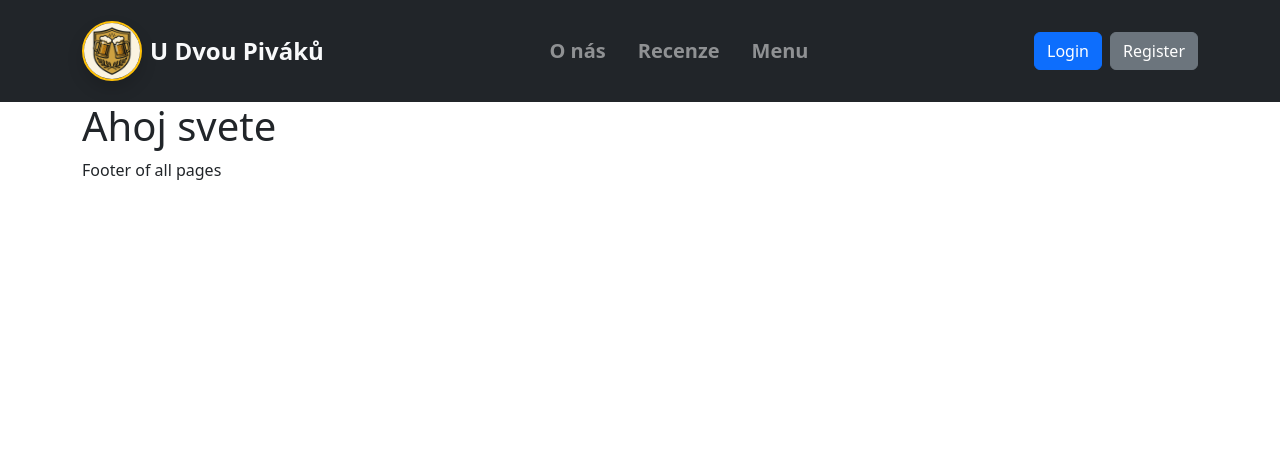
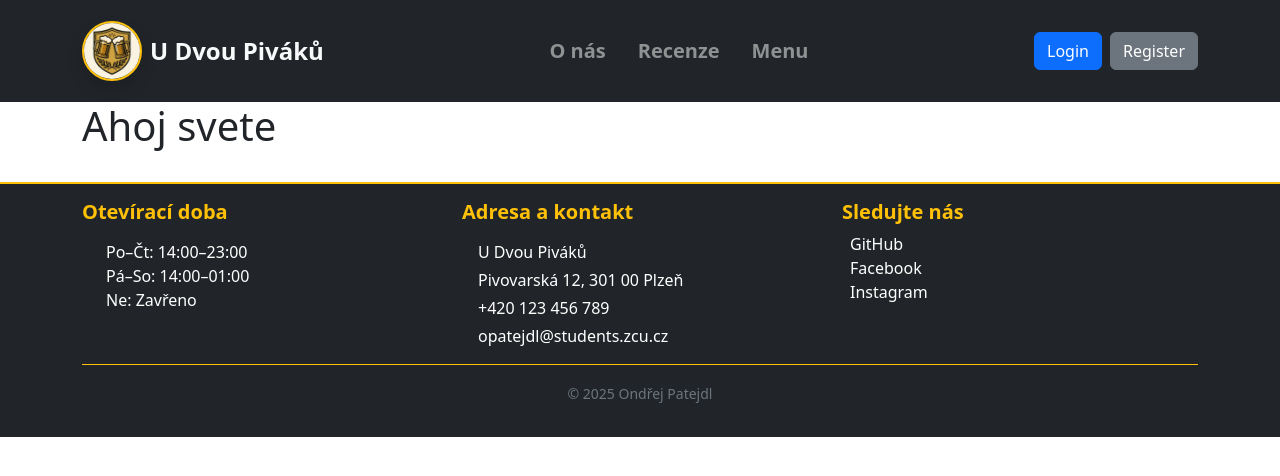
Before and after one commit to OPatejdl/WEB, a PHP site: page / in a window 1280 px wide. Shown: the top 476 px of the page. Run offline with PHP 8.4, Linux system fonts and the light colour scheme.

Commit message:
feat: Create footer of the website

```diff
--- a/app/Views/TemplateBasics.class.php
+++ b/app/Views/TemplateBasics.class.php
@@ -81,14 +81,75 @@
             ?>
                     </div>
                 </main>
-                <footer>
-                    <div class="container">
-                        <?php echo "Footer of all pages" ?>
+                <br>
+                <footer class="bg-dark text-white border-top border-2 border-warning mt-auto">
+                    <div class="container py-3">
+                        <div class="row text-center text-md-start gy-4">
+                            <!-- Opening time-->
+                            <div class="col-md-4">
+                                <h5 class="fw-bold text-warning mb-3">
+                                    Otevírací doba
+                                </h5>
+                                <ul class="list-unstyled mb-2 ms-4">
+                                    <li>Po–Čt: 14:00–23:00</li>
+                                    <li>Pá–So: 14:00–01:00</li>
+                                    <li>Ne: Zavřeno</li>
+                                </ul>
+                            </div>
+
+                            <!-- Contact Info -->
+                            <div class="col-md-4">
+                                <h5 class="fw-bold text-warning mb-3">
+                                    Adresa a kontakt
+                                </h5>
+                                <div class="ms-3">
+                                    <p class="mb-1">U Dvou Piváků</p>
+                                    <p class="mb-1">Pivovarská 12, 301 00 Plzeň</p>
+                                    <p class="mb-1"> +420 123 456 789 </p>
+                                    <p class="mb-0">
+                                        <a href="mailto:opatejdl@students.zcu.cz" class="text-white text-decoration-none">opatejdl@students.zcu.cz</a>
+                                    </p>
+                                </div>
+                            </div>
+
+                            <!-- Social Media -->
+                            <div class="col-md-4">
+                                <h5 class="fw-bold text-warning mb-2">
+                                    Sledujte nás
+                                </h5>
+                                <ul class="list-unstyled justify-content-center justify-content-md-start ms-2 mb-0">
+                                    <li>
+                                        <a href="https://github.com/OPatejdl/WEB" target="_blank" class="text-white text-decoration-none fs-6">
+                                            GitHub
+                                        </a>
+                                    </li>
+                                    <li>
+                                        <a href="https://facebook.com" target="_blank" class="text-white text-decoration-none fs-6">
+                                            Facebook
+                                        </a>
+                                    </li>
+                                    <li>
+                                        <a href="https://instagram.com" target="_blank" class="text-white text-decoration-none fs-6">
+                                            Instagram
+                                        </a>
+                                    </li>
+                                </ul>
+                            </div>
+                        </div>
+
+                        <!-- Copyright -->
+                        <div class="bg-gray  text-center py-3 mt-3 border-top border-warning">
+                            <small class="text-secondary">
+                                &copy; <?php echo date('Y'); ?> Ondřej Patejdl
+                            </small>
+                        </div>
                     </div>
                 </footer>
-                    <script src="https://cdn.jsdelivr.net/npm/bootstrap@5.3.8/dist/js/bootstrap.bundle.min.js" integrity="sha384-FKyoEForCGlyvwx9Hj09JcYn3nv7wiPVlz7YYwJrWVcXK/BmnVDxM+D2scQbITxI" crossorigin="anonymous"></script>
+
+                <!--Bootstrap connect-->
+                <script src="https://cdn.jsdelivr.net/npm/bootstrap@5.3.8/dist/js/bootstrap.bundle.min.js" integrity="sha384-FKyoEForCGlyvwx9Hj09JcYn3nv7wiPVlz7YYwJrWVcXK/BmnVDxM+D2scQbITxI" crossorigin="anonymous"></script>
                 </body>
-                </html>
+            </html>
             <?php
         }
     }
```
